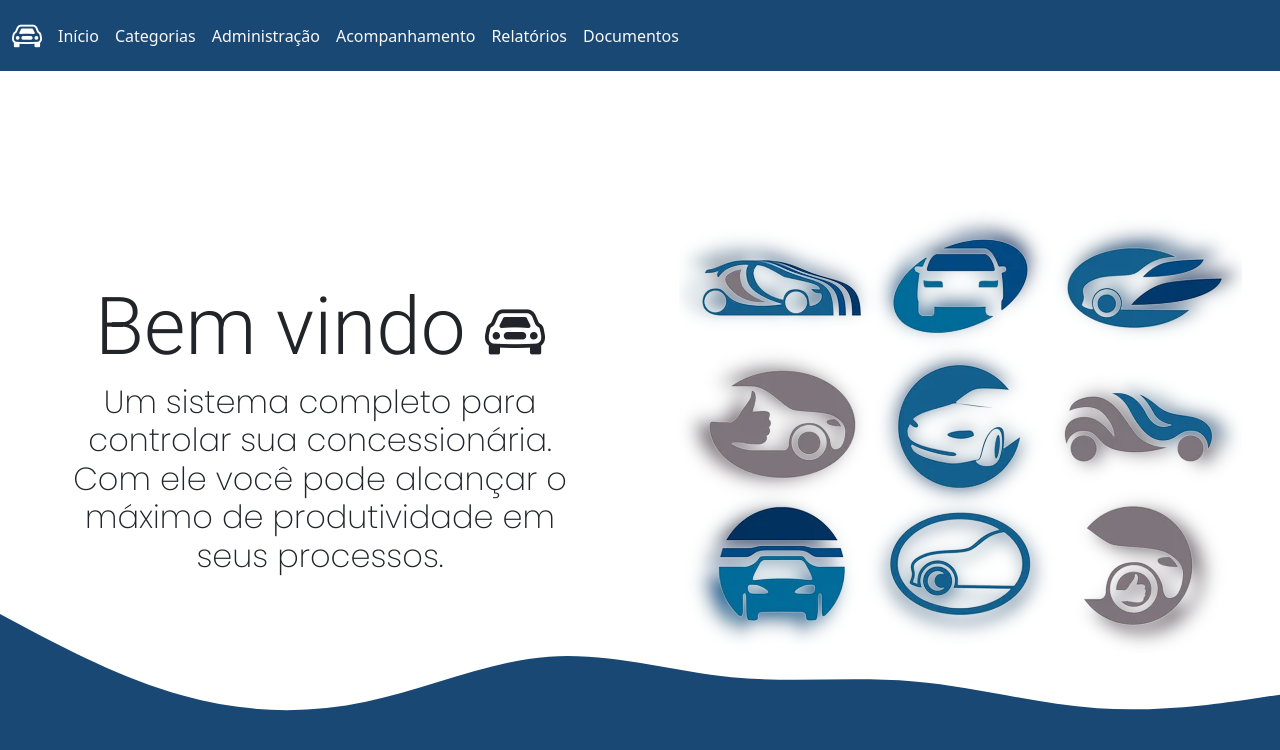
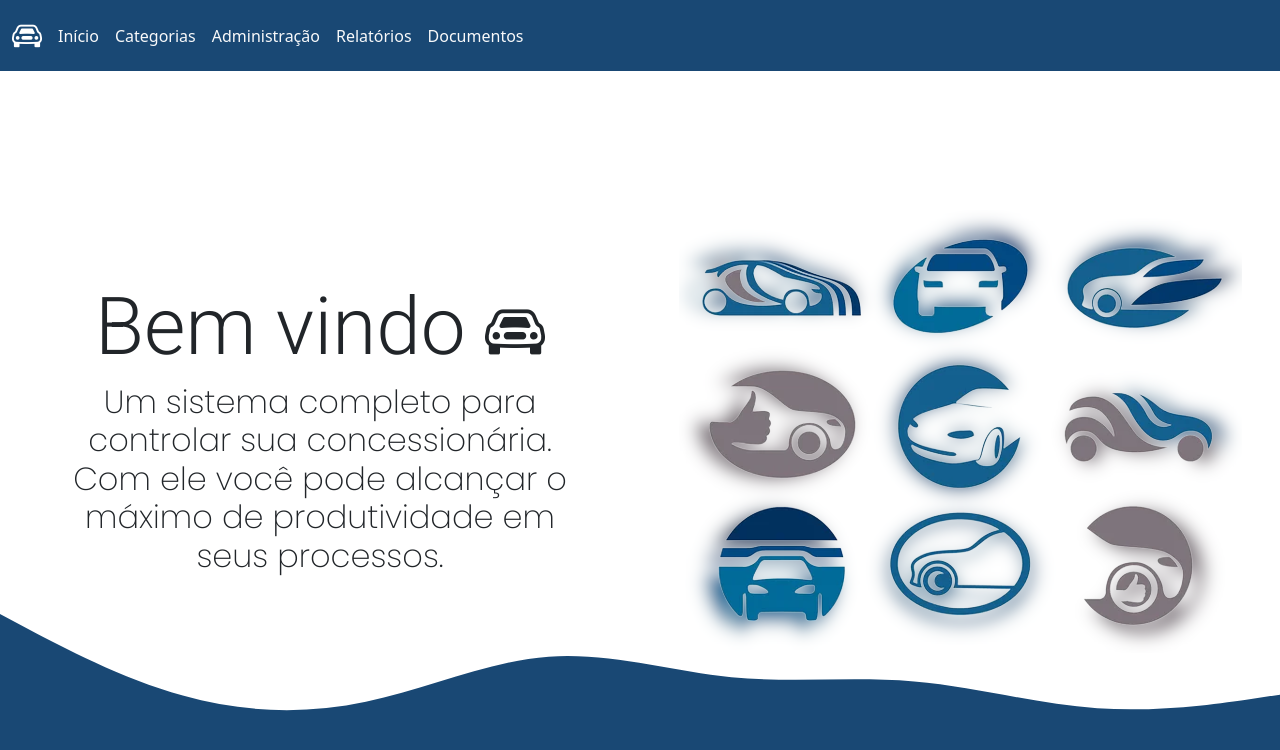
Before and after one commit to luiseduardot17/teste-front-end, a React (Vite) app: page / in a window 1280 px wide. Shown: the top 750 px of the page. Built offline with nearby package versions, Linux system fonts and the light colour scheme.

Commit message:
👌 style: removido link sem uso

```diff
--- a/src/components/Navbar/Navbar.tsx
+++ b/src/components/Navbar/Navbar.tsx
@@ -20,9 +20,6 @@ const Navbar = () => {
               <Link to="/admin/categoria" className="nav-link bg-tertiary text-light p-0">Administração</Link>
             </li>
             <li className="nav-item mx-auto">
-              <a className="nav-link bg-tertiary text-light p-0">Acompanhamento</a>
-            </li>
-            <li className="nav-item mx-auto">
               <a className="nav-link bg-tertiary text-light p-0">Relatórios</a>
             </li>
             <li className="nav-item mx-auto">
```
